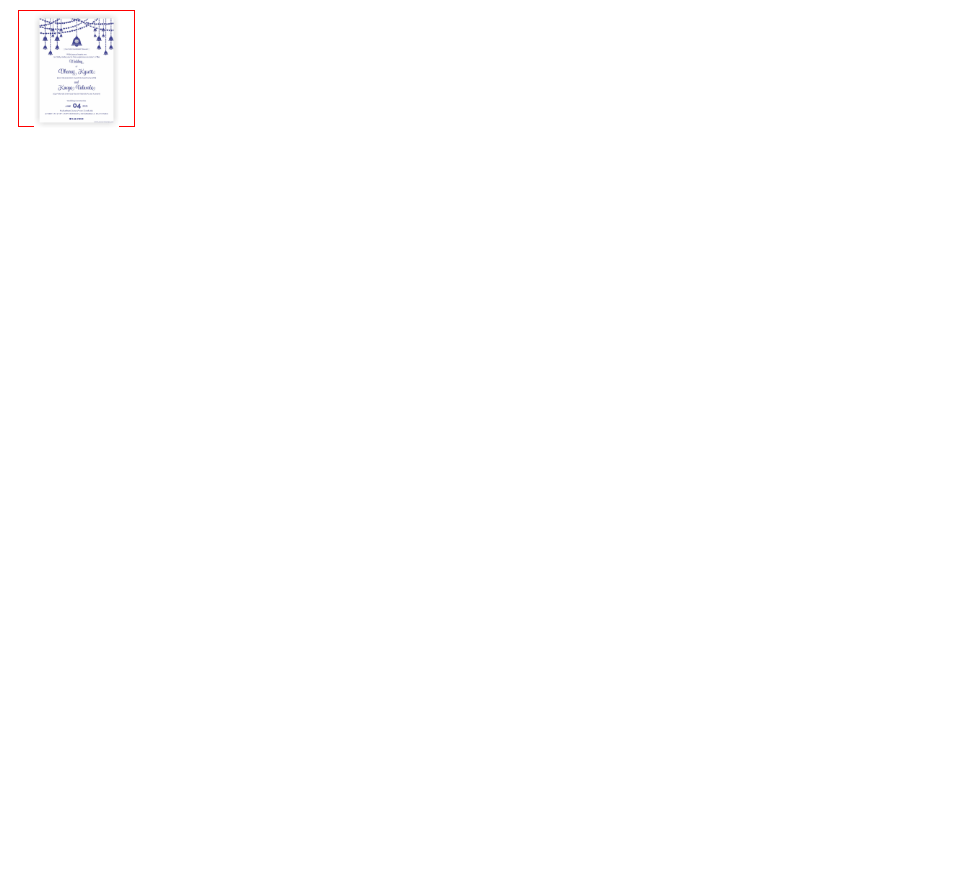
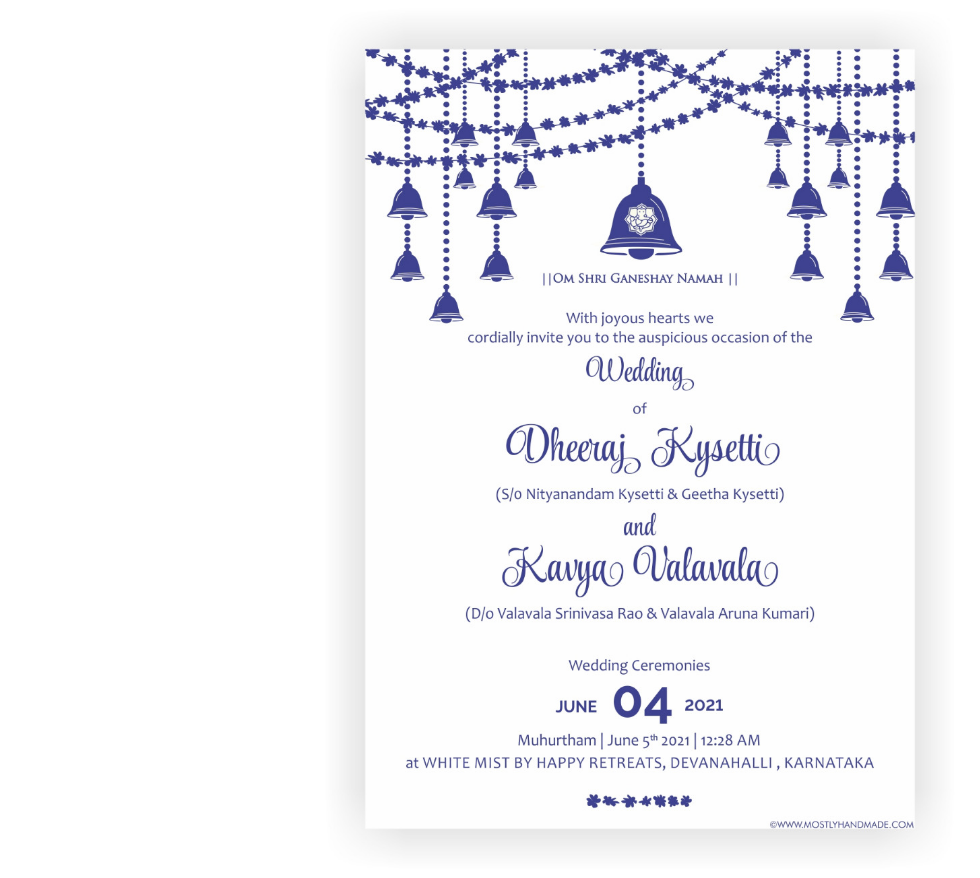
Before and after one commit to dheerajkysetti/wedding, a plain HTML site: page index.html in a window 1280 px wide. Shown: the whole page, without its empty margins (0-980 px from the left). Before the commit the page ends 800 px from the top, so only its background shows below. Drawn offline with Linux system fonts and the light colour scheme.

Commit message:
Update index.html

```diff
--- a/index.html
+++ b/index.html
@@ -8,27 +8,17 @@
   <meta name="description" content="Kavya Weds Dheeraj">
   <meta name="author" content="Kavya and dheeraj">
   <style>
- .container {
-    margin: 10px;
-    width: 115px;
-    height: 115px;
-    line-height: 115px;
-    text-align: center;
-    border: 1px solid red;
-}
-.resize_fit_center {
-    max-width:100%;
-    max-height:100%;
-    vertical-align: middle;
-}
+  img {
+  display: block;
+  margin-left: auto;
+  margin-right: auto;
+  }
 </style>
 
 
 </head>
 
 <body>
-  <div class='container'>
-    <img class='resize_fit_center' src='wedding-card.jpeg' />
-</div>
+  <img src="wedding-card.jpeg" style="width:50%;">
 </body>
 </html>
```
